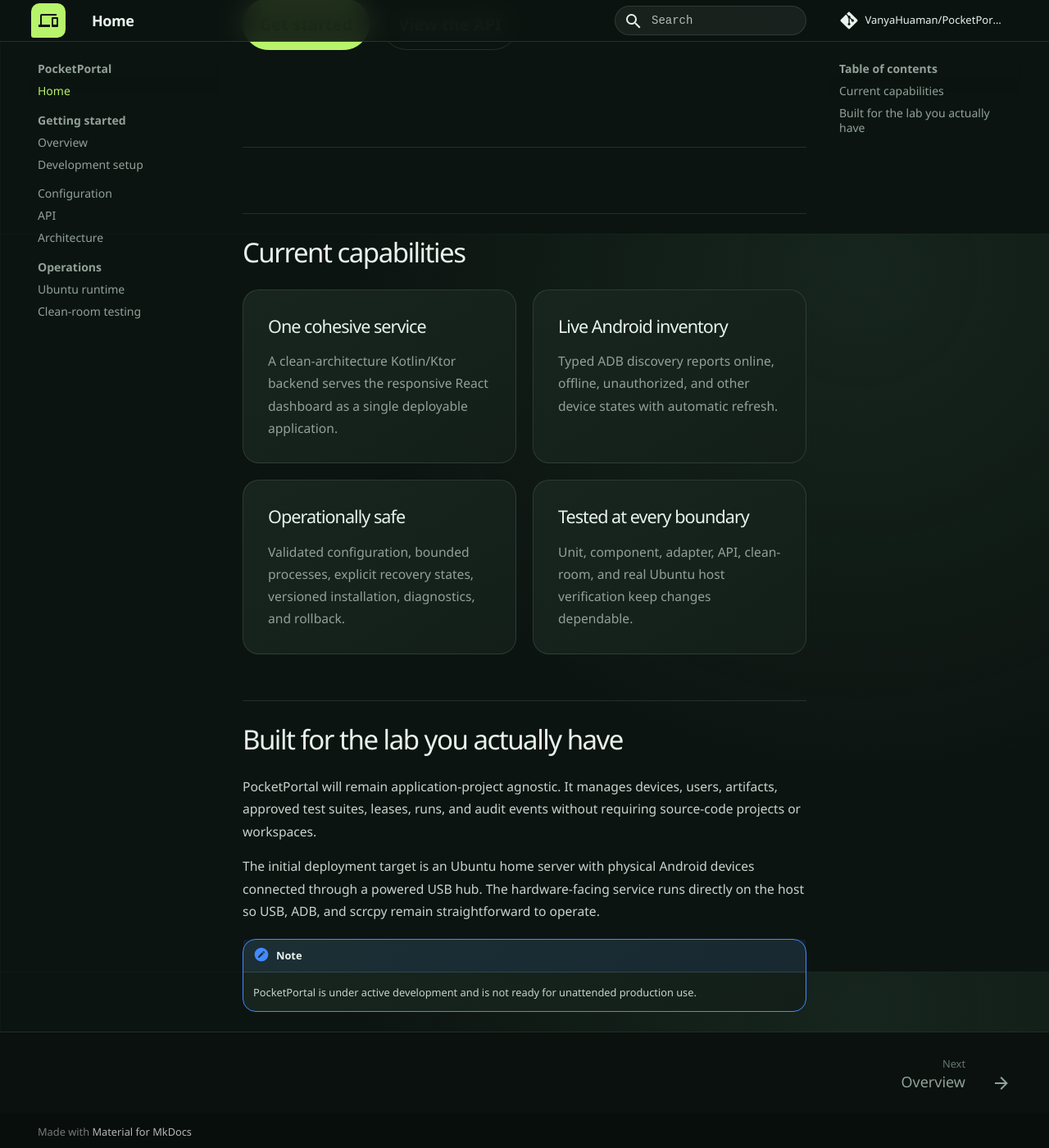
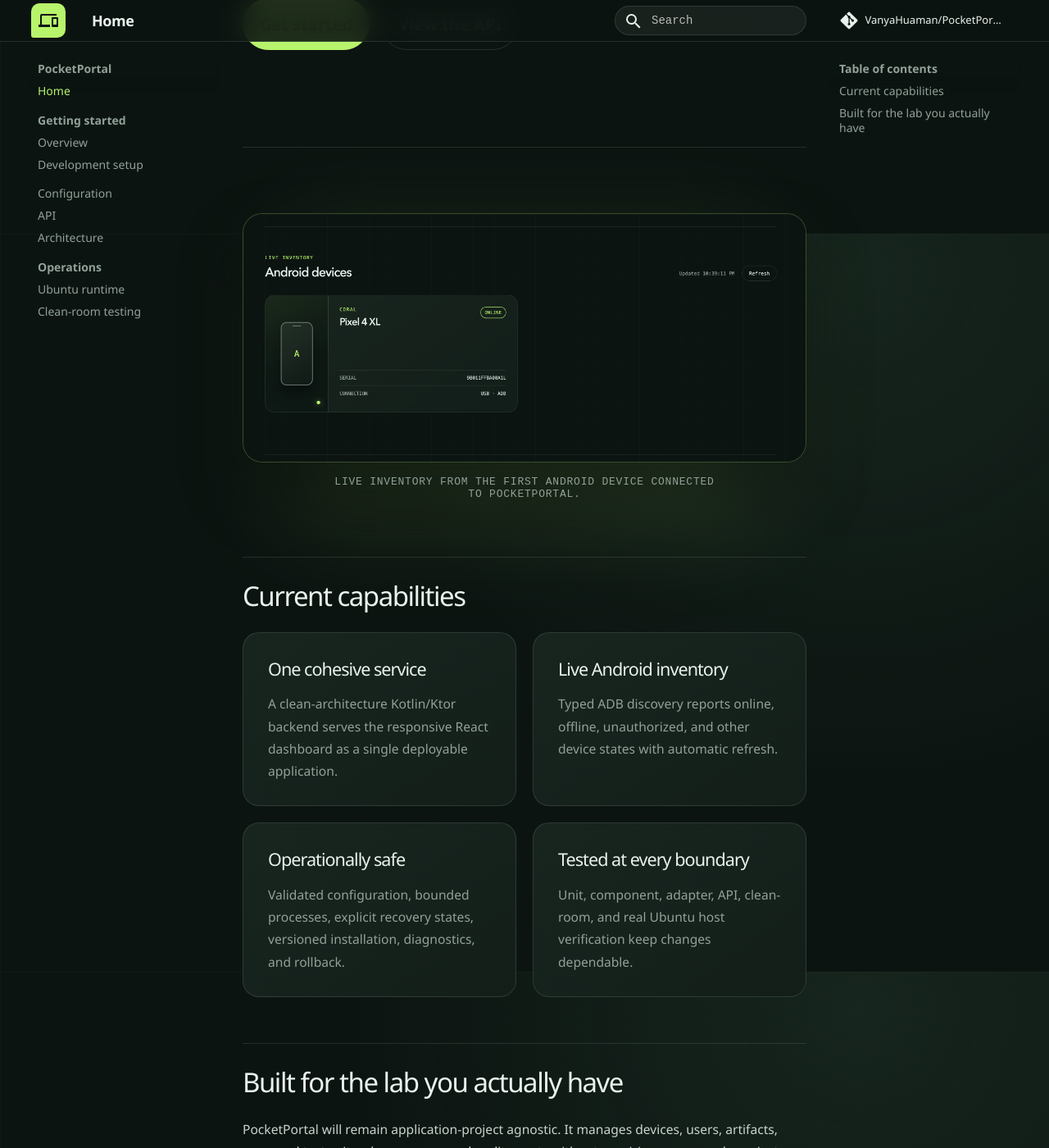
Before and after one commit to VanyaHuaman/PocketPortal, an MkDocs documentation site: the page built from docs/index.md, in a window 1280 px wide and 1400 px high, scrolled down 615 px. Shown: the whole window at 82% size. Built offline with MkDocs 1.6.1 and Material for MkDocs 9.7.7, drawn with Linux system fonts in a browser that asks for light colours; comment, search, counter and statistics services are not loaded.

Commit message:
Feature dashboard screenshot on docs site

```diff
--- a/docs/index.md
+++ b/docs/index.md
@@ -10,6 +10,18 @@
 [View the API](api.md){ .md-button }
 
 </div>
+
+<figure class="pp-product-shot">
+  <a href="assets/android-device-dashboard.png">
+    <img
+      src="assets/android-device-dashboard.png"
+      alt="PocketPortal live inventory showing an online Pixel 4 XL connected over USB and ADB"
+      width="2592"
+      height="1138"
+    >
+  </a>
+  <figcaption>Live inventory from the first Android device connected to PocketPortal.</figcaption>
+</figure>
 
 ## Current capabilities
 
--- a/docs/stylesheets/pocketportal.css
+++ b/docs/stylesheets/pocketportal.css
@@ -287,6 +287,50 @@
   text-transform: uppercase;
 }
 
+.pp-product-shot {
+  position: relative;
+  margin: -1.5rem 0 4.5rem;
+}
+
+.pp-product-shot::before {
+  position: absolute;
+  inset: 8% 7% -4%;
+  z-index: -1;
+  content: "";
+  background: rgba(183, 243, 107, 0.12);
+  border-radius: 2rem;
+  filter: blur(3rem);
+}
+
+.pp-product-shot a {
+  display: block;
+  overflow: hidden;
+  background: var(--pp-panel);
+  border: 1px solid rgba(183, 243, 107, 0.22);
+  border-radius: 1.2rem;
+  box-shadow: 0 1.8rem 4rem rgba(0, 0, 0, 0.32);
+}
+
+.pp-product-shot img {
+  display: block;
+  width: 100%;
+  height: auto;
+  transition: transform 220ms ease;
+}
+
+.pp-product-shot a:hover img {
+  transform: scale(1.008);
+}
+
+.pp-product-shot figcaption {
+  margin-top: 0.8rem;
+  color: var(--pp-muted);
+  font: 0.65rem ui-monospace, "SFMono-Regular", monospace;
+  letter-spacing: 0.06em;
+  text-align: center;
+  text-transform: uppercase;
+}
+
 .pp-capability-grid {
   display: grid;
   grid-template-columns: repeat(2, minmax(0, 1fr));
```
Also changed, not shown: docs/assets/android-device-dashboard.png (added), 2 other files.
